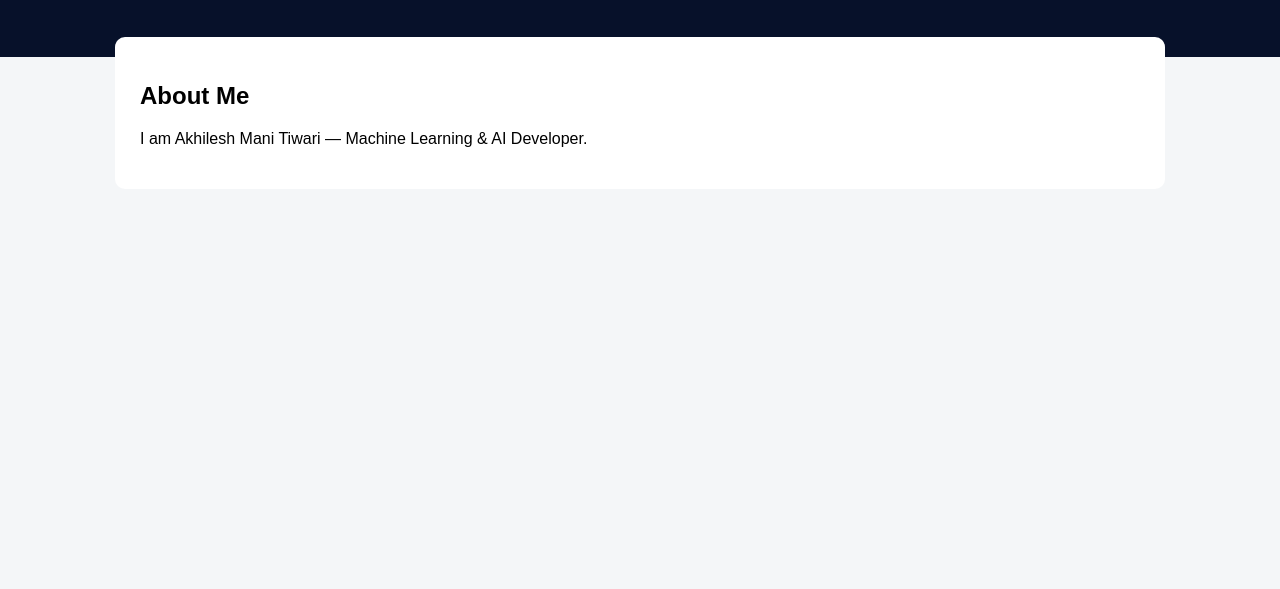
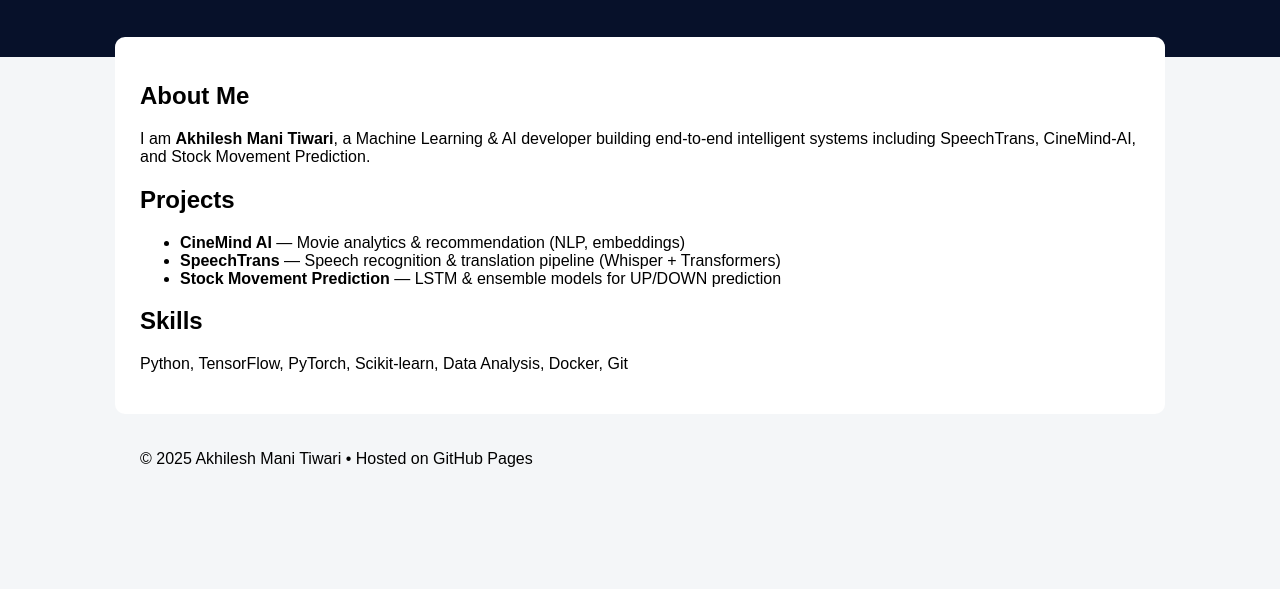
Before and after one commit to akhileshmanitiwari06/akhileshmanitiwari.github.io, a plain HTML site: page Portfolio/index.html in a window 1280 px wide. Shown: the part 211-800 px from the top of the page. Drawn offline with Linux system fonts and the light colour scheme.

Commit message:
Update index.html

```diff
--- a/Portfolio/index.html
+++ b/Portfolio/index.html
@@ -5,13 +5,13 @@
   <meta name="viewport" content="width=device-width, initial-scale=1" />
   <title>Akhilesh Mani Tiwari — Portfolio</title>
 
+  <!-- SEO -->
   <meta name="description" content="Portfolio of Akhilesh Mani Tiwari — Machine Learning, AI & Python Developer" />
-  <meta name="keywords" content="Akhilesh Mani Tiwari, Machine Learning, AI, Python Developer, Data Science" />
+  <meta name="keywords" content="Akhilesh Mani Tiwari, Machine Learning, AI Developer, Python Developer, Data Science" />
   <meta name="author" content="Akhilesh Mani Tiwari" />
 
   <link rel="stylesheet" href="styles.css" />
 </head>
-
 <body>
   <header class="hero">
     <div class="container">
@@ -19,21 +19,44 @@
         <h1>Akhilesh Mani Tiwari</h1>
         <p class="lead">Machine Learning • AI • Data Science • Python Developer</p>
         <p class="links">
-          <a href="https://github.com/akhileshmanitiwari">GitHub</a> •
-          <a href="https://linkedin.com/in/akhilesh-mani-tiwari">LinkedIn</a> •
+          <a href="https://github.com/akhileshmanitiwari" target="_blank">GitHub</a> •
+          <a href="https://linkedin.com/in/akhilesh-mani-tiwari" target="_blank">LinkedIn</a> •
           <a href="mailto:akhileshmanitiwari419@gmail.com">Email</a>
         </p>
       </div>
-
       <div class="hero-right">
-        <img src="image.png" alt="Image">
+        <img src="assets/banner.png" alt="Banner" />
       </div>
     </div>
   </header>
 
   <main class="container content">
-    <h2>About Me</h2>
-    <p>I am Akhilesh Mani Tiwari — Machine Learning & AI Developer.</p>
+    <section>
+      <h2>About Me</h2>
+      <p>I am <strong>Akhilesh Mani Tiwari</strong>, a Machine Learning & AI developer building end-to-end intelligent systems including SpeechTrans, CineMind-AI, and Stock Movement Prediction.</p>
+    </section>
+
+    <section>
+      <h2>Projects</h2>
+      <ul>
+        <li><strong>CineMind AI</strong> — Movie analytics & recommendation (NLP, embeddings)</li>
+        <li><strong>SpeechTrans</strong> — Speech recognition & translation pipeline (Whisper + Transformers)</li>
+        <li><strong>Stock Movement Prediction</strong> — LSTM & ensemble models for UP/DOWN prediction</li>
+      </ul>
+    </section>
+
+    <section>
+      <h2>Skills</h2>
+      <p>Python, TensorFlow, PyTorch, Scikit-learn, Data Analysis, Docker, Git</p>
+    </section>
   </main>
+
+  <footer class="container footer">
+    <p>© <span id="year"></span> Akhilesh Mani Tiwari • Hosted on GitHub Pages</p>
+  </footer>
+
+  <script>
+    document.getElementById('year').textContent = new Date().getFullYear();
+  </script>
 </body>
 </html>
```
